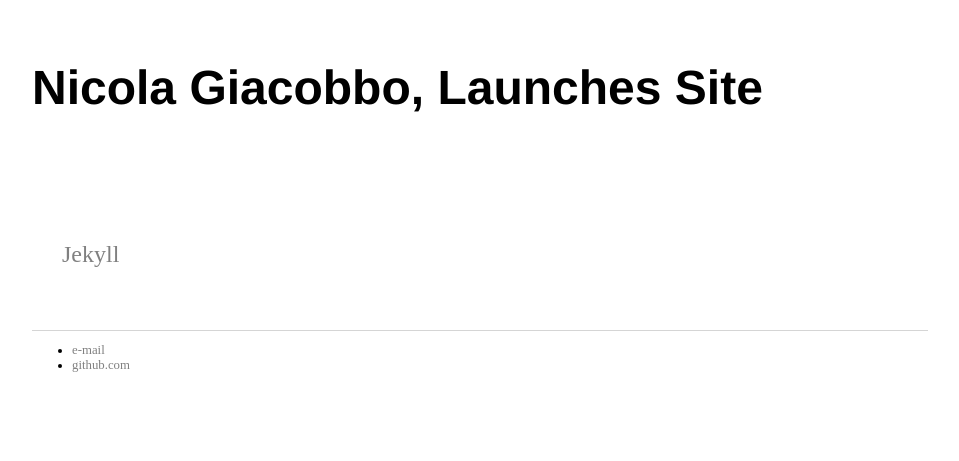
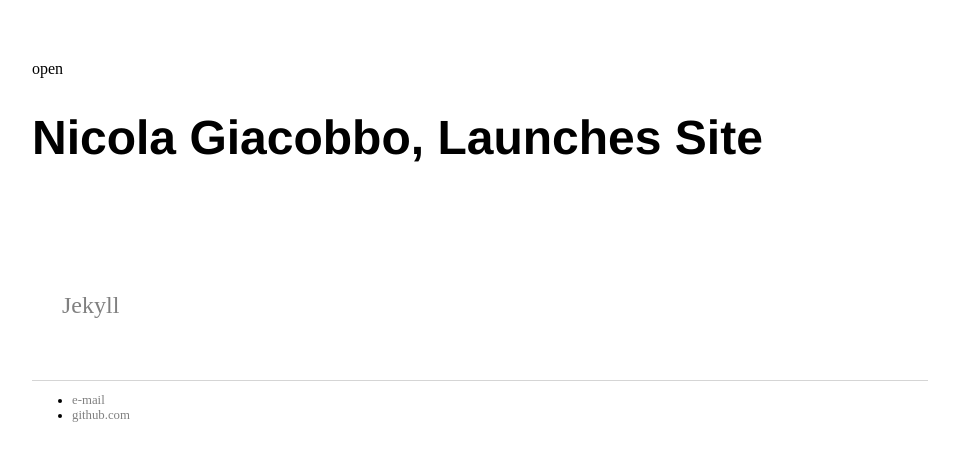
Before and after one commit to GiacobboNicola/giacobbonicola.github.io, a Jekyll site: the page built from _posts/2017-09-10-nicola-giacobbo-site-launched.md, in a window 1280 px wide. Shown: the top 461 px of the page, without its empty margins (160-1119 px from the left). Built offline with Jekyll 4.4.1, drawn with Linux system fonts in a browser that asks for light colours.

Commit message:
Update default.html

```diff
--- a/_layouts/default.html
+++ b/_layouts/default.html
@@ -13,14 +13,18 @@
 		</head>
 		<body>
 			<!-- Navigation -->
-			<nav class="sidenav">
-	    		<ul>
-	        		<li><a href="/">Home</a></li>
-		        	<li><a href="/about">About</a></li>
-	        		<li><a href="/cv">CV</a></li>
-	        		<li><a href="/blog">Blog</a></li>
-	    		</ul>
-			</nav>
+			<div id="mySidenav" class="sidenav">
+  				<a href="javascript:void(0)" class="closebtn" onclick="closeNav()">&times;</a>
+	        		<a href="/">Home</a>
+		        	<a href="/about">About</a>
+	        		<a href="/cv">CV</a>
+	        		<a href="/blog">Blog</a>
+			</div>
+
+			<!-- Use any element to open the sidenav -->
+			<span onclick="openNav()">open</span>
+
+
 			<div class="container">
 
 			{{ content }}
```
